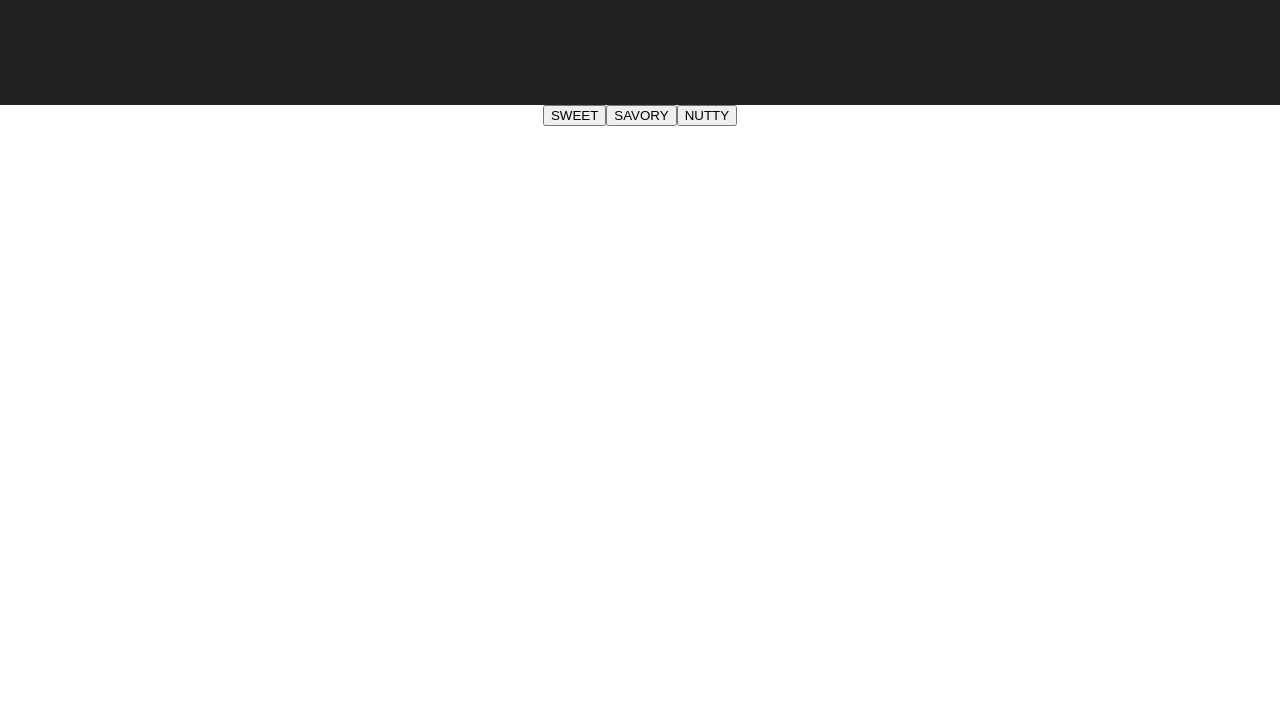
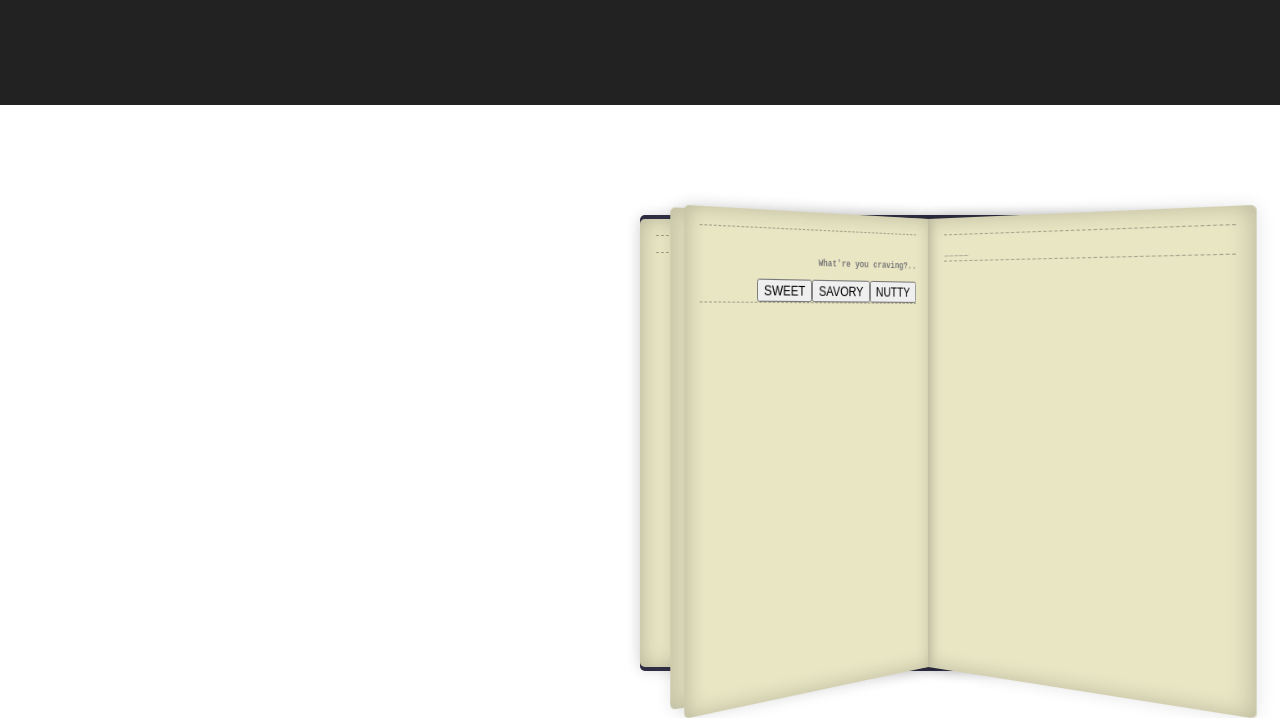
Before and after one commit to valentinovtino/statisfy, a React app: page / in a window 1280 px wide. Shown: the part 85-803 px from the top of the page. Built offline with nearby package versions, Linux system fonts and the light colour scheme; a web font is replaced by a local one.

```diff
--- a/public/index.html
+++ b/public/index.html
@@ -4,6 +4,7 @@
    <meta charset="utf-8">
     <meta name="viewport" content="width=device-width, initial-scale=1, shrink-to-fit=no">
     <meta name="theme-color" content="#000000">
+    <link href="https://fonts.googleapis.com/css?family=Boogaloo" rel="stylesheet">
     <!--
       manifest.json provides metadata used when your web app is added to the
       homescreen on Android. See https://developers.google.com/web/fundamentals/engage-and-retain/web-app-manifest/
--- a/src/components/Card/Card.css
+++ b/src/components/Card/Card.css
@@ -1,7 +1,7 @@
  .card {
     width: 260px;
-    height: 333px;
-    border: 1px solid red;
+    height: 360px;
+    border: 1px solid black;
     padding: 10px;
     text-align: center;
     margin: 20px;
@@ -9,15 +9,20 @@
     opacity: .8;
     display: flex;
     flex-direction: column;
+    border-radius: 25px;
 }
 
 .food-img {
     height: 100%;
     width: 100%;
+    border: 2px solid black;
+    border-radius: 25px;
 }
 
 .food-title {
-    font-size: small;
+    font-family: 'Boogaloo', cursive;
+    font-size: large;
+    letter-spacing: 2px;
 }
 
 .top {
@@ -26,11 +31,25 @@
     flex-direction: row;
 }
 
+.food-container {
+    width: 75%;
+    height: 80%;
+}
 .vote-btns {
     display: flex;
     flex-direction: column;
 }
 
+.vote {
+    height: 100px;
+    width: 100px;
+}
+
 .bottom {
     border: 1px solid green;
+    margin-top: 25px;
 }
+
+.link {
+    font-family: 'Boogaloo', cursive;
+}
--- a/src/components/Card/Card.js
+++ b/src/components/Card/Card.js
@@ -16,18 +16,17 @@
     return (
       <div className="card">
         <div className="top">
-          <div>
+          <div className='food-container'>
             <img className="food-img" src={food.image_url}/>
           </div>
           <div className='vote-btns'>
-              <img src='../images/thumbs-up.png'/>
-              <img src='../../images/thumps-down.svg'/>
+            <img className='vote' src='https://cdn3.iconfinder.com/data/icons/pixo-icons-2/56/1-29-512.png'/>
           </div>
         </div>
 
         <div className='bottom'>
           <h1 className="food-title">{food.title}</h1>
-          <a href={food.source_url}>Recipe</a>
+          <a className='link' href={food.source_url}>Recipe</a>
         </div>
       </div>
     );
--- a/src/components/app/App.css
+++ b/src/components/app/App.css
@@ -1,28 +1,113 @@
 .App {
   text-align: center;
 }
-
-.App-logo {
-  animation: App-logo-spin infinite 20s linear;
-  height: 80px;
-}
-
 .App-header {
   background-color: #222;
   height: 150px;
   padding: 20px;
   color: white;
 }
-
 .App-title {
   font-size: 1.5em;
 }
 
-.App-intro {
-  font-size: large;
+
+/*  */
+
+
+.book {
+  position: absolute;
+  top: 0;
+  bottom: 0;
+  left: 0;
+  right: 0;
+  margin: auto;
+  width: .5rem;
+  height: 12.5rem;
+  perspective: 70rem;
 }
-
-@keyframes App-logo-spin {
-  from { transform: rotate(0deg); }
-  to { transform: rotate(360deg); }
+.cover {
+  background-color: #36354e;
+  transform: rotateY(0deg);
+  width: 18.25rem;
+  height: 28.5rem;
 }
+.page {
+  top: 0.25rem;
+  left: 0.25rem;
+  background-color: #e9e6c4;
+  transform: rotateY(0deg);
+  width: 18rem;
+  height: 28rem;
+  text-align: right;
+  font-size: 8px;
+  color: #777;
+  font-family: monospace;
+}
+.page::before, .page::after {
+  display: block;
+  border-top: 1px dashed rgba(0, 0, 0, 0.3);
+  content: "";
+  padding-bottom: 1rem;
+}
+.cover, .page {
+  position: absolute;
+  padding: 1rem;
+  transform-origin: 100% 0;
+  border-radius: 5px 0 0 5px;
+  box-shadow: inset 3px 0px 20px rgba(0, 0, 0, 0.2),
+    0px 0px 15px rgba(0, 0, 0, 0.1);
+  box-sizing: border-box;
+}
+.cover.turn {
+  animation: bookCover 3s forwards;
+}
+.page.turn {
+  animation: bookOpen 3s forwards;
+}
+.page:nth-of-type(1) {
+  animation-delay: 0.05s;
+}
+.page:nth-of-type(2) {
+  animation-delay: 0.33s
+}
+.page:nth-of-type(3) {
+  animation-delay: 0.66s;
+}
+.page:nth-of-type(4) {
+  animation: bookOpen150deg 3s forwards;
+  animation-delay: 0.99s;
+}
+.page:nth-of-type(5) {
+  animation: bookOpen30deg 3s forwards;
+  animation-delay: 1.2s;
+}
+.page:nth-of-type(6) {
+  animation: bookOpen55deg 3s forwards;
+  animation-delay: 1.25s;
+}
+@keyframes bookOpen {
+  30% { z-index: 999 }
+  100% {  transform: rotateY(180deg);
+    z-index: 999;}
+}
+@keyframes bookCover {
+  30% { z-index: 999 }
+  100% {  transform: rotateY(180deg);
+    z-index: 1;}
+}
+@keyframes bookOpen150deg {
+  30% { z-index: 999 }
+  100% {  transform: rotateY(150deg);
+    z-index: 999;}
+}
+@keyframes bookOpen55deg {
+  30% { z-index: 999 }
+  100% {  transform: rotateY(30deg);
+    z-index: 999;}
+}
+@keyframes bookOpen30deg {
+  50% { z-index: 999 }
+  100% {  transform: rotateY(25deg);
+    z-index: 999;}
+}
--- a/src/components/app/App.js
+++ b/src/components/app/App.js
@@ -49,9 +49,24 @@
         <header className="App-header">
           <h1 className="App-title">SATISY</h1>
         </header>
-        <button onClick={this.makeFetchSweet}>SWEET</button>
-        <button onClick={this.makeFetchSavory}>SAVORY</button>
-        <button onClick={this.makeFetchNutty}>NUTTY</button>
+
+
+        <div className="book">
+          <span className="page turn"></span>
+          <span className="page turn"></span>
+          <span className="page turn"></span>
+          <span className="page turn">~~~~~</span>
+          <span className="page turn"></span>
+          <span className="page turn">
+            <h3>What're you craving?..</h3>
+            <button onClick={this.makeFetchSweet}>SWEET</button>
+            <button onClick={this.makeFetchSavory}>SAVORY</button>
+            <button onClick={this.makeFetchNutty}>NUTTY</button>
+          </span>
+          <span className="cover"></span>
+          <span className="page"></span>
+          <span className="cover turn"></span>
+        </div>
 
         <div>
           { food.length >0 ?
--- a/src/components/foodHolder/foodHolder.css
+++ b/src/components/foodHolder/foodHolder.css
@@ -3,5 +3,10 @@
     flex-wrap: wrap;
     margin: 20px 50px;
     justify-content: center;
-    border: 1px solid black
+    border: 1px solid black;
+    background-color: tan;
+    /* background-image: url('http://backgroundcheckall.com/wp-content/uploads/2017/12/blank-book-page-background-8.jpg');
+    background-repeat: no-repeat;
+    background-size: cover;
+ */
 }
```
Also changed, not shown: images/thumb-up-512.png (added).
